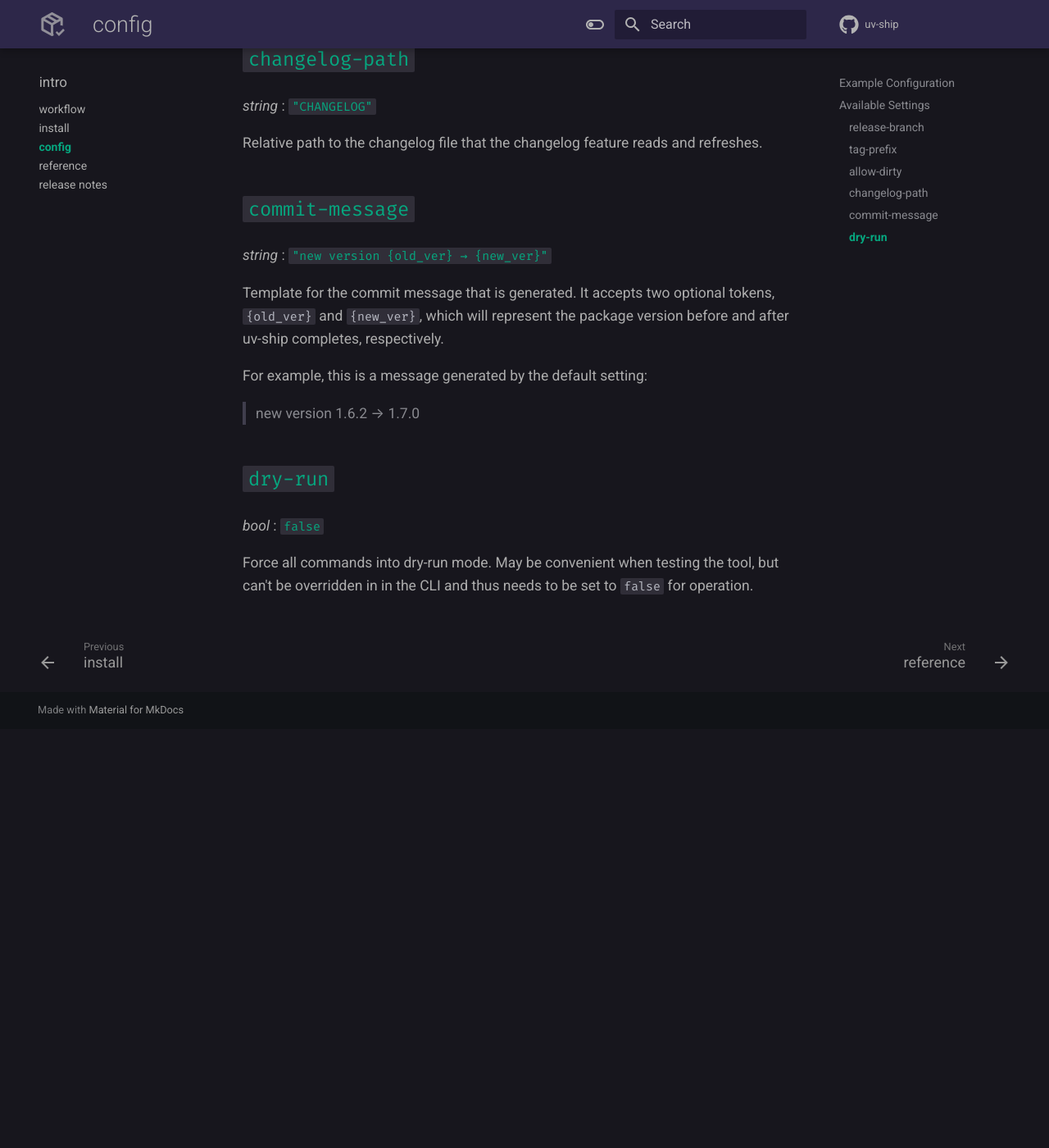
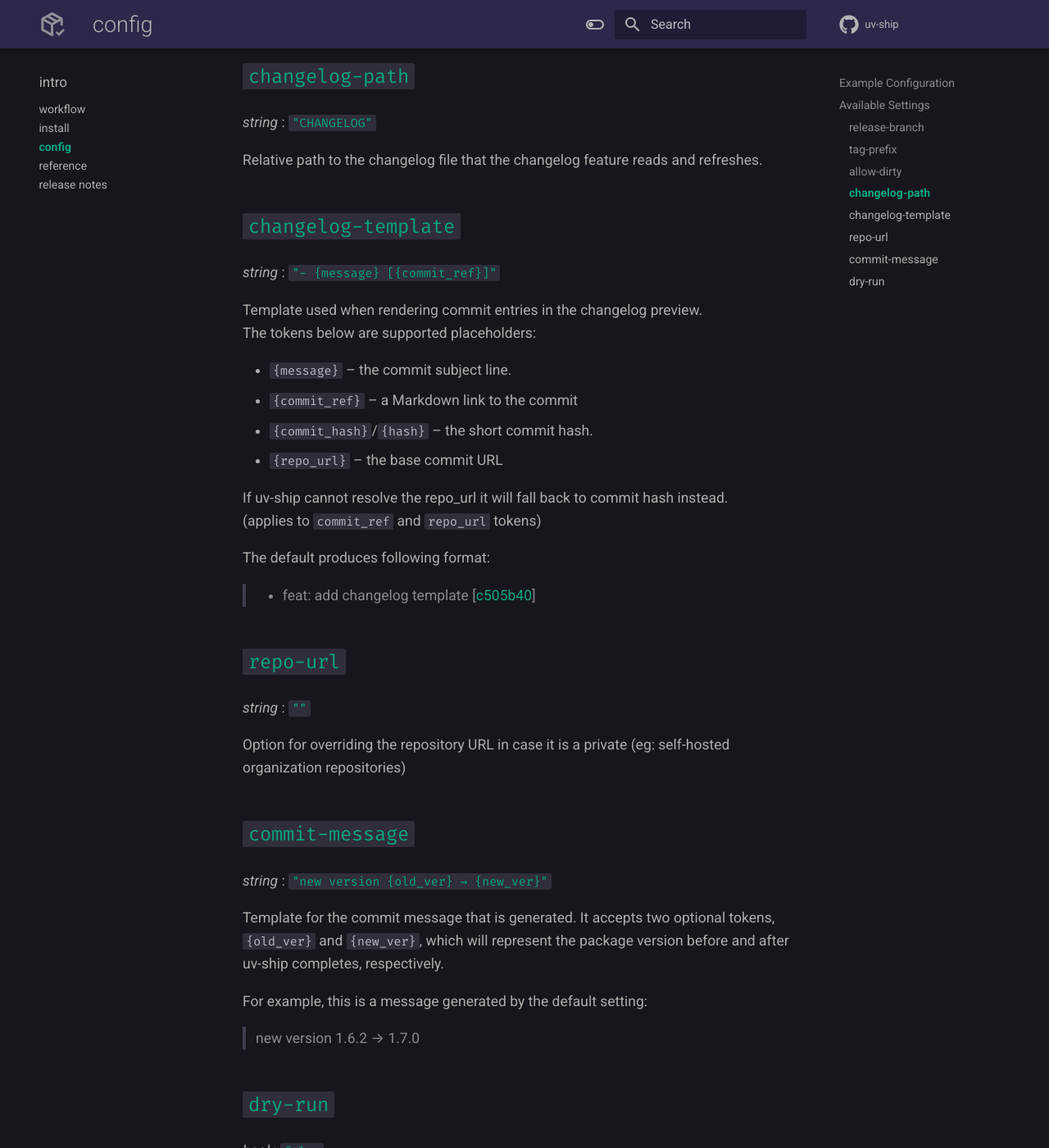
Before and after one commit to floRaths/uv-ship, an MkDocs documentation site: the page built from docs/config.md, in a window 1280 px wide and 1400 px high, scrolled down 1707 px. Shown: the whole window at 82% size. Built offline with MkDocs 1.6.1 and Material for MkDocs 9.7.7, drawn with Linux system fonts in a browser that asks for light colours; comment, search, counter and statistics services are not loaded; before the commit the page ends 2596 px from its top, so only the background shows below that; some of the changed text lies outside the part shown.

Commit message:
docs: added changelog template to docs/config

````diff
--- a/docs/config.md
+++ b/docs/config.md
@@ -23,6 +23,7 @@ release-branch = "main"
 tag-prefix = "v"
 allow-dirty = false
 changelog-path = "CHANGELOG"
+changelog-template = "- {message} [{hash}]"
 ```
 
 !!! note
@@ -59,6 +60,28 @@ _string_  : <span class="acc-2-code">`"CHANGELOG"`</span>
 
 Relative path to the changelog file that the changelog feature reads and refreshes.
 
+### `changelog-template`
+_string_  : <span class="acc-2-code">`"- {message} [{commit_ref}]"`</span>
+
+Template used when rendering commit entries in the changelog preview.
+The tokens below are supported placeholders:
+
+- `{message}` – the commit subject line.
+- `{commit_ref}` – a Markdown link to the commit
+- `{commit_hash}`/`{hash}` – the short commit hash.
+- `{repo_url}` – the base commit URL
+
+If uv-ship cannot resolve the repo_url it will fall back to commit hash instead.
+(applies to `commit_ref` and `repo_url` tokens)
+
+The default produces following format:
+> - feat: add changelog template [[c505b40](https://github.com/floRaths/uv-ship/commit/c505b40)]
+
+### `repo-url`
+_string_  : <span class="acc-2-code">`""`</span>
+
+Option for overriding the repository URL in case it is a private (eg: self-hosted organization repositories)
+
 
 ### `commit-message`
 _string_  : <span class="acc-2-code">`"new version {old_ver} → {new_ver}"`</span>
````
